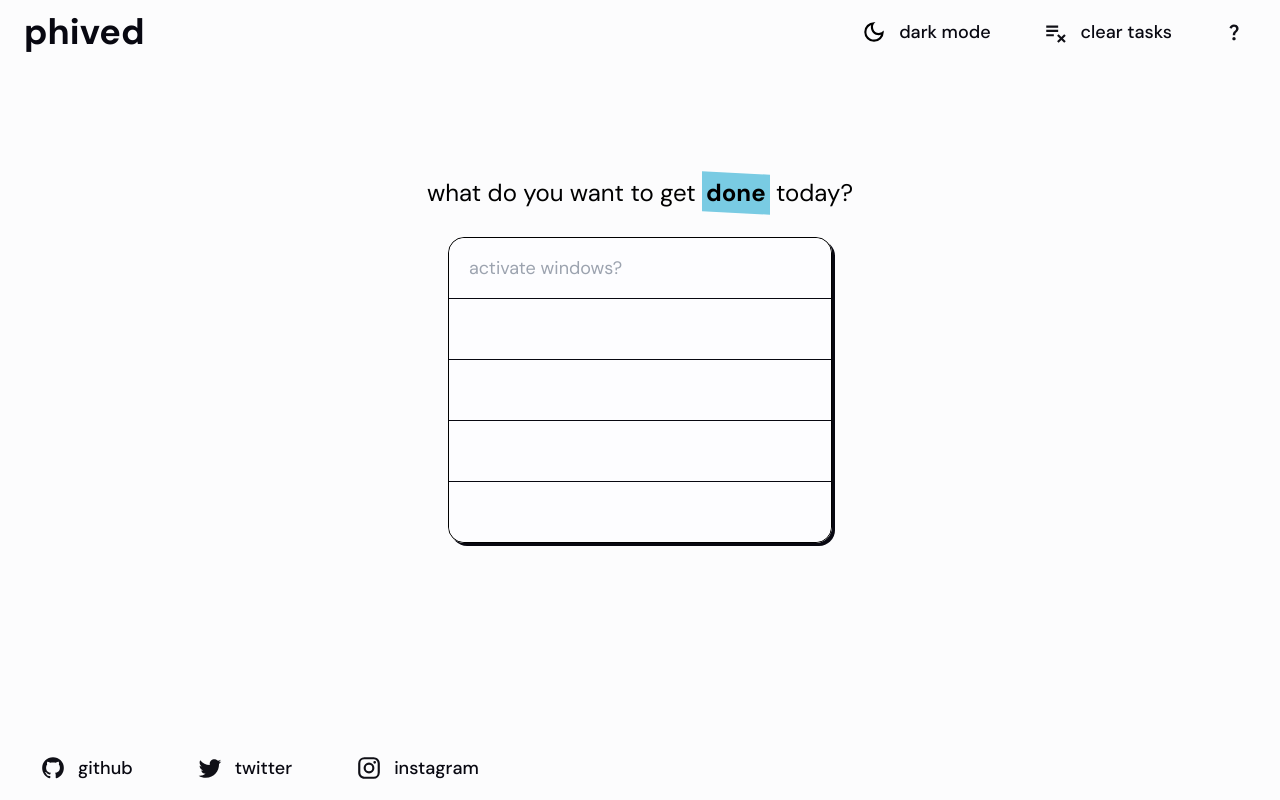
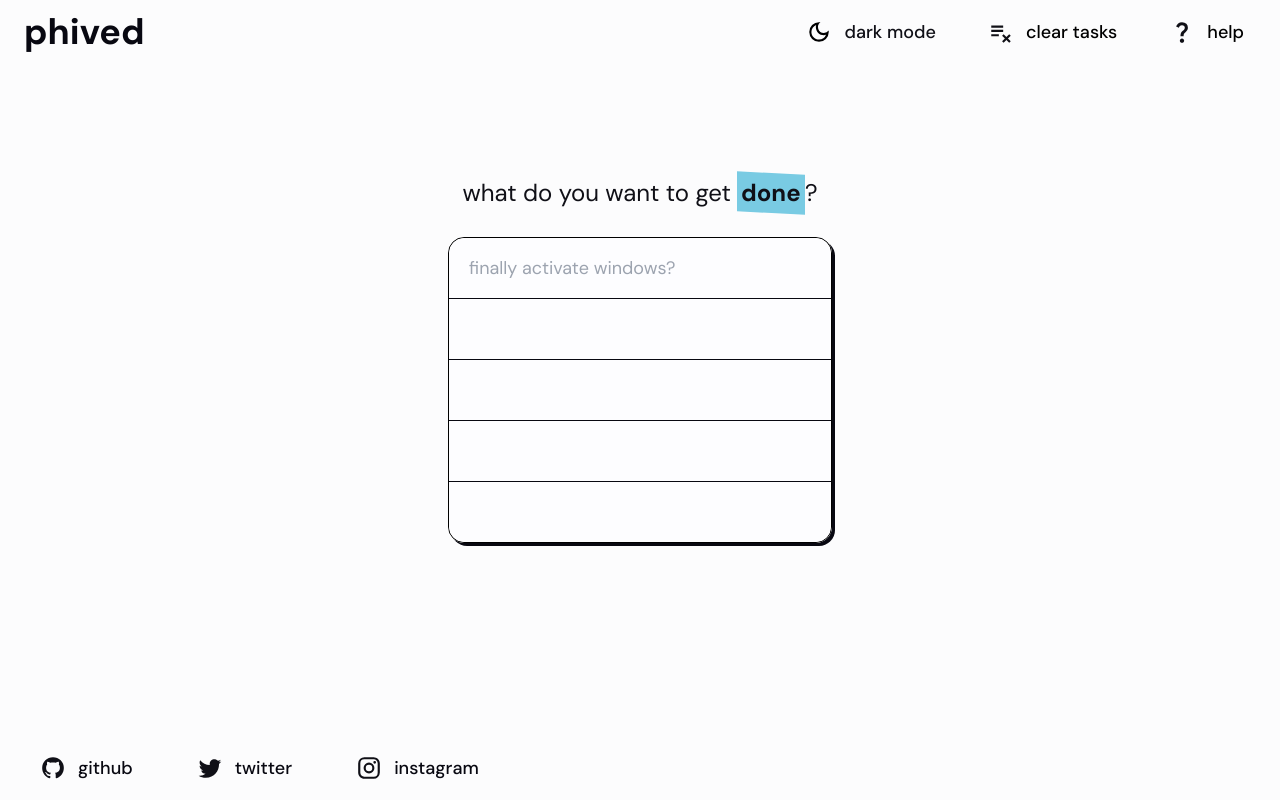
Before and after one commit to LukeberryPi/phived, a React (Vite) app: page / in a window 1280 px wide. Built offline with nearby package versions, Linux system fonts and the light colour scheme.

Commit message:
chore: more design!

```diff
--- a/src/components/Header.tsx
+++ b/src/components/Header.tsx
@@ -41,7 +41,7 @@ export function Header() {
           ) : (
             <>
               <DarkModeIcon className="fill-lightBlack group-hover:fill-lightWhite" />
-              <p className="text-base font-medium text-darkerBlack group-hover:text-lighterWhite dark:text-lighterWhite dark:group-hover:text-darkBlack xs:text-lg">
+              <p className="text-base font-medium text-darkBlack group-hover:text-lightWhite dark:text-lighterWhite dark:group-hover:text-darkBlack xs:text-lg">
                 dark mode
               </p>
             </>
@@ -53,7 +53,7 @@ export function Header() {
             noTasks
               ? "cursor-not-allowed hover:bg-greyLight/60 focus:translate-x-2 focus:outline-none dark:hover:bg-greyDark/40"
               : "cursor-pointer hover:bg-alertRed hover:text-lighterWhite"
-          } group flex select-none items-center gap-3 rounded-2xl px-3 py-2 text-base font-medium text-darkerBlack transition duration-100 hover:ease-in-out dark:text-lightWhite xs:text-lg sm:px-4`}
+          } group flex select-none items-center gap-3 rounded-2xl px-3 py-2 transition duration-100 hover:ease-in-out sm:px-4`}
           disabled={noTasks}
         >
           <ClearTasksIcon
@@ -61,13 +61,14 @@ export function Header() {
               noTasks ? "dark:group-hover:fill-lightWhite" : "group-hover:fill-lightWhite"
             } `}
           />
-          <p>clear tasks</p>
+          <p className="text-base font-medium dark:text-lightWhite xs:text-lg">clear tasks</p>
         </button>
         <button
           onClick={toggleHelpMenu}
-          className="select-none rounded-full px-3 py-2 hover:bg-berryBlue hover:ease-in-out dark:hover:bg-purpleRain"
+          className="group flex select-none items-center gap-3 rounded-full px-3 py-2 hover:bg-berryBlue hover:ease-in-out dark:hover:bg-purpleRain"
         >
           <HelpIcon className="fill-darkBlack transition duration-100 dark:fill-lightWhite" />
+          <p className="text-base font-medium dark:text-lightWhite xs:text-lg">help</p>
         </button>
       </nav>
     </header>
--- a/src/components/Tasks.tsx
+++ b/src/components/Tasks.tsx
@@ -8,6 +8,8 @@ export function Tasks() {
   const { tasks, changeTask, completeTask, setTasks } = useTasksContext();
   const tasksLength = tasks.filter((t) => t.trim() !== "").length;
   const [dragging, setDragging] = useState(false);
+
+  const noTasks = tasks.filter(Boolean).length === 0;
 
   const getRandomElement = (arr: string[]) => arr[Math.floor(Math.random() * arr.length)];
   const placeholder = useMemo(() => getRandomElement(placeholders), []);
@@ -132,13 +134,21 @@ export function Tasks() {
   });
 
   return (
-    <div className="flex flex-col items-center gap-6">
-      <p className="text-2xl">
+    <main className="flex flex-col items-center gap-6">
+      <p
+        className={`${
+          !noTasks && "select-none text-opacity-0 dark:text-opacity-0"
+        } text-2xl text-darkBlack dark:text-lightWhite`}
+      >
         what do you want to get{" "}
-        <span className="inset-2 inline-block skew-y-3 bg-berryBlue p-1">
+        <span
+          className={`${
+            !noTasks && "bg-lightWhite dark:bg-darkBlack"
+          } inset-0 inline-block skew-y-3 bg-berryBlue p-1 dark:bg-purpleRain`}
+        >
           <span className="block -skew-y-3 font-semibold">done</span>
-        </span>{" "}
-        today?
+        </span>
+        ?
       </p>
       <section className="w-72 overflow-hidden rounded-2xl border shadow-brutalist-dark dark:border-lighterWhite dark:shadow-brutalist-light tiny:w-80 xs:w-96">
         <DragDropContext onDragEnd={handleDragEnd} onDragStart={() => setDragging(true)}>
@@ -152,6 +162,6 @@ export function Tasks() {
           </Droppable>
         </DragDropContext>
       </section>
-    </div>
+    </main>
   );
 }
--- a/src/content/placeholders.ts
+++ b/src/content/placeholders.ts
@@ -1,47 +1,47 @@
 export const placeholders: string[] = [
   "acquire the sauce",
-  "activate windows",
+  "finally activate windows",
   "answer mom in whatsapp",
   "borrow lemon from a neighbor",
-  "brew coffee",
+  "brew some coffee",
   "buy 0.0000001 bitcoin",
   "call grandma @2PM",
-  "cancel netflix account",
-  "chest workout",
+  "cancel your netflix account",
+  "a chest workout",
   "chiropractor session @6PM",
-  "clean room",
+  "clean your room",
   "commit irrelevant github code",
   "configure neovim",
   "contribute to open source",
-  "crack photoshop",
-  "create spotify playlist",
+  "crack adobe photoshop",
+  "create a spotify playlist",
   "delete tiktok",
   "do math homework",
   "donate to adblock",
   "drink 2L water",
-  "eat pizza",
-  "extend duolingo streak",
+  "eat some pizza",
+  "extend your duolingo streak",
   "exterminate cordyceps",
-  "format PC",
+  "format your PC",
   "get toilet paper",
   "invest $10 in stocks",
   "learn to moonwalk",
   "lose a valorant ranked game",
   "make orange juice",
   "migrate to arch linux",
-  "move jira card",
+  "move jira card to done",
   "never give you up",
   "order sushi @8PM",
-  "play grob opening in chess",
-  "post-lunch power nap",
+  "play the grob opening in chess",
+  "take a post-lunch power nap",
   "practice italian",
   "press F to pay respects",
   "purchase winrar",
-  "read 10 pages of my book",
-  "renew twitch prime",
-  "schedule doctor appointment",
-  "scroll twitter",
-  "share phived",
+  "read 10 pages of your book",
+  "renew your twitch prime",
+  "schedule a doctor appointment",
+  "scroll through twitter",
+  "share phived with a friend",
   "skip instagram stories",
   "sleep for 7 hours",
   "stretch your legs",
@@ -51,7 +51,7 @@ export const placeholders: string[] = [
   "talk to chatGPT",
   "tweet a thread @10AM",
   "uninstall league of legends",
-  "upgrade node version",
+  "upgrade your node version",
   "walk for 20 minutes",
   "wash the dishes",
   "watch the office",
--- a/src/icons/HelpIcon.tsx
+++ b/src/icons/HelpIcon.tsx
@@ -2,10 +2,10 @@ import { type classNameProp } from "src/utils/classNameProp";
 
 export function HelpIcon({ className }: classNameProp) {
   return (
-    <svg xmlns="http://www.w3.org/2000/svg" width="20" height="20" viewBox="0 0 24 24">
+    <svg xmlns="http://www.w3.org/2000/svg" width="26" height="26" viewBox="0 0 24 24">
       <path
         className={className}
-        d="M11.07 12.85c.77-1.39 2.25-2.21 3.11-3.44c.91-1.29.4-3.7-2.18-3.7c-1.69 0-2.52 1.28-2.87 2.34L6.54 6.96C7.25 4.83 9.18 3 11.99 3c2.35 0 3.96 1.07 4.78 2.41c.7 1.15 1.11 3.3.03 4.9c-1.2 1.77-2.35 2.31-2.97 3.45c-.25.46-.35.76-.35 2.24h-2.89c-.01-.78-.13-2.05.48-3.15zM14 20c0 1.1-.9 2-2 2s-2-.9-2-2s.9-2 2-2s2 .9 2 2z"
+        d="M10.6 16q0-2.025.363-2.913T12.5 11.15q1.025-.9 1.563-1.563t.537-1.512q0-1.025-.687-1.7T12 5.7q-1.275 0-1.938.775T9.126 8.05L6.55 6.95q.525-1.6 1.925-2.775T12 3q2.625 0 4.038 1.463t1.412 3.512q0 1.25-.537 2.138t-1.688 2.012Q14 13.3 13.738 13.913T13.475 16H10.6Zm1.4 6q-.825 0-1.412-.588T10 20q0-.825.588-1.413T12 18q.825 0 1.413.588T14 20q0 .825-.588 1.413T12 22Z"
       />
     </svg>
   );
```
